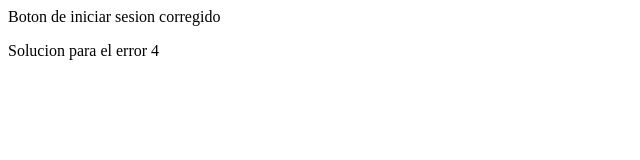
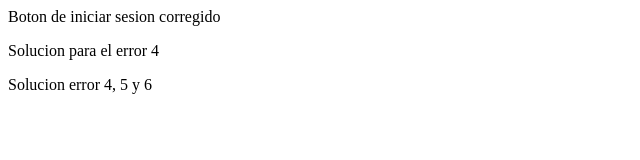
Before and after one commit to martirami05/ProyectoA, a plain HTML site: page index.html in a window 1280 px wide. Shown: the whole page, without its empty margins (0-640 px from the left). Drawn offline with Linux system fonts and the light colour scheme.

Commit message:
Fixes #5 and Closes #6 and Closes #4

```diff
--- a/index.html
+++ b/index.html
@@ -1,2 +1,3 @@
 <p>Boton de iniciar sesion corregido</p>
 <p>Solucion para el error 4</p>
+<p>Solucion error 4, 5 y 6</p>
```
